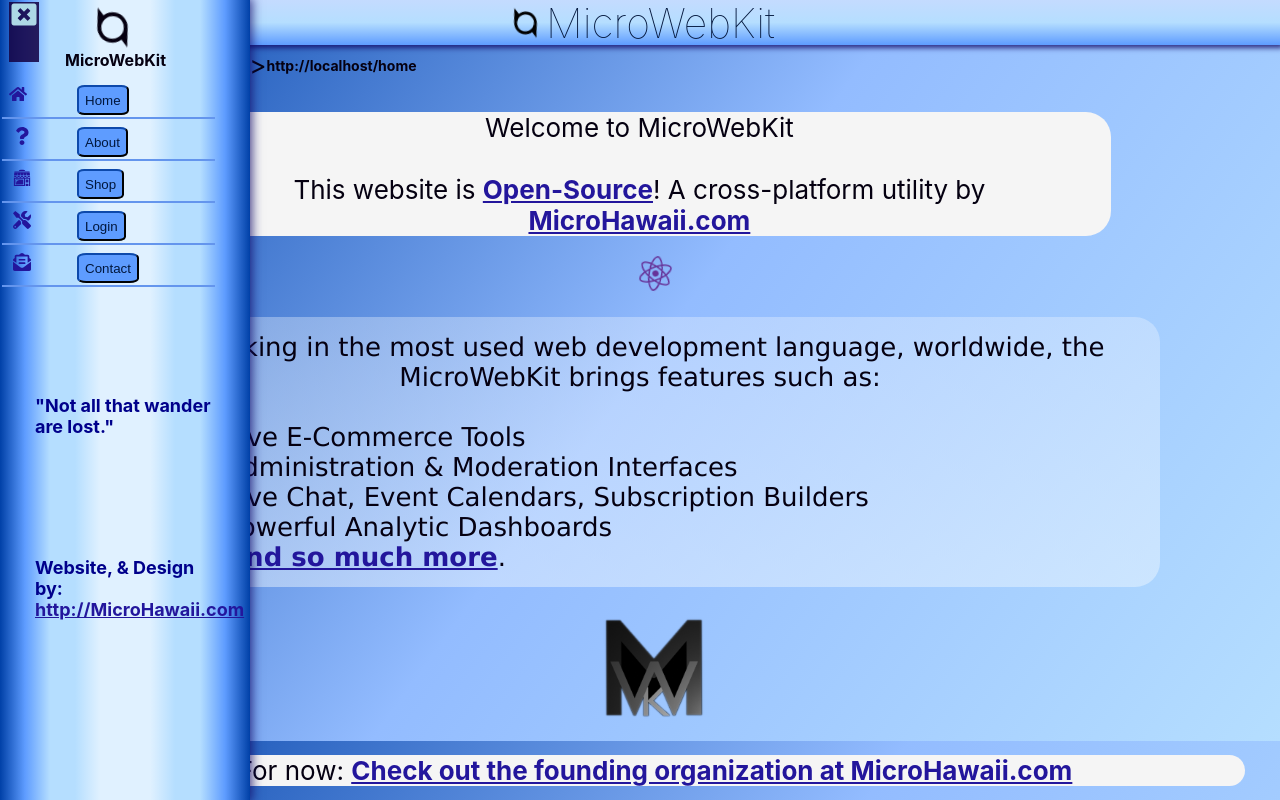
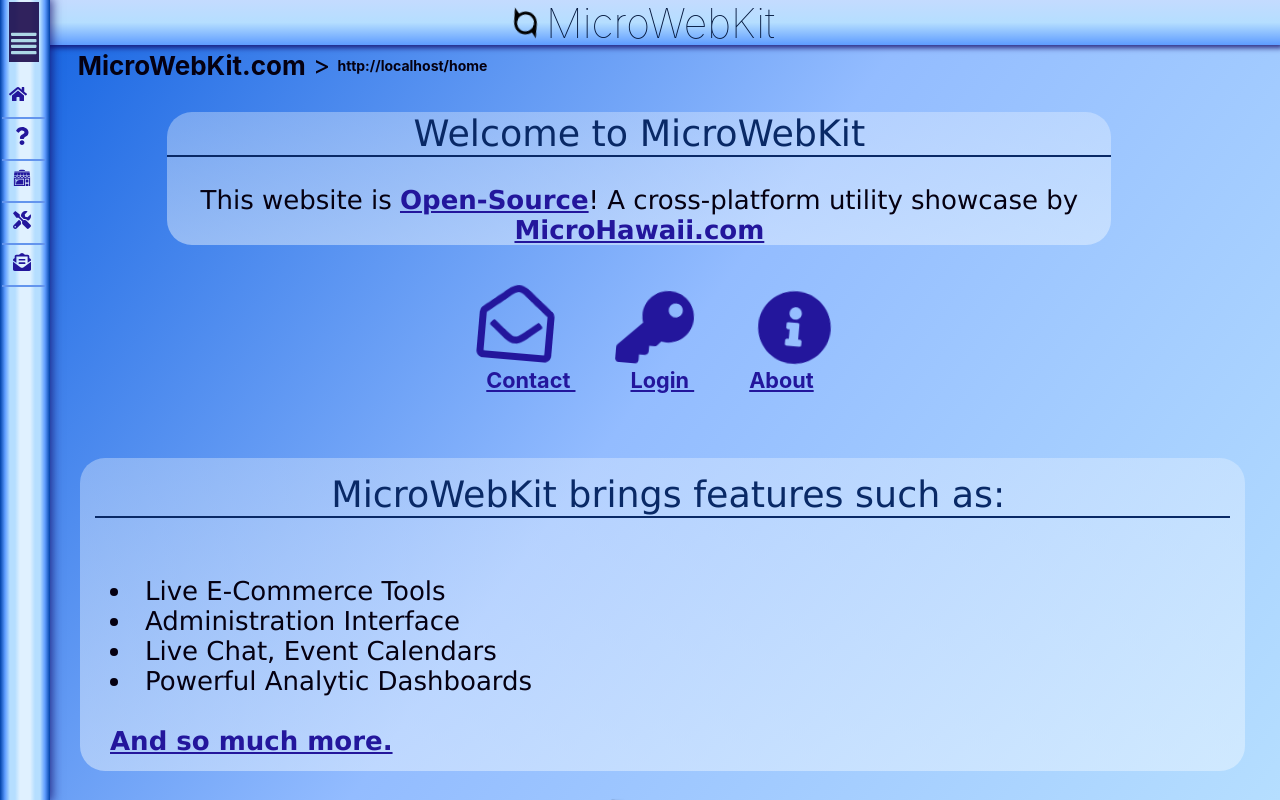
Before and after one commit to JasonHoku/MicroWebKit, a React (Create React App) app: page /home in a window 1280 px wide. Shown: the top 800 px of the page. Built offline with nearby package versions, Linux system fonts and the light colour scheme.

Commit message:
Front Page Improve

```diff
--- a/src/App.css
+++ b/src/App.css
@@ -30,12 +30,21 @@
   margin: 0;
   position: relative;
   color: rgb(5, 0, 17);
-  background: linear-gradient(0.85turn, #b5deff, #93bcff, #0040a7);
+  background: linear-gradient(0.85turn, #b5deff, #93bcff, #1060e0) fixed;
 }
 .App {
   position: absolute;
   top: 50px;
   left: 50px;
+}
+
+.HomeFooter {
+  background: #dcf5ff;
+  width: 100%;
+  position: absolute;
+  z-index: 2;
+  bottom: 0;
+  left: 0;
 }
 .zoom :hover {
   text-size-adjust: 105%;
@@ -50,30 +59,37 @@
   width: 100px;
   height: 100px;
   position: relative;
-  animation: myfirst 5s ease-in-out 2s infinite alternate;
+  animation: myfirst 3s ease-in-out 1s infinite alternate;
+}
+
+.frontIcons {
+  animation: myfirst 3s ease-in-out 1s infinite alternate;
+}
+.frontIcons2 {
+  animation: myfirst 3s ease-in-out 1s infinite alternate;
 }
 
 @keyframes myfirst {
   0% {
     transform: translateX(0%);
   }
-  15% {
-    transform: translateX(-25%) rotate(-5deg);
-  }
-  30% {
-    transform: translateX(20%) rotate(3deg);
-  }
-  45% {
-    transform: translateX(-15%) rotate(-3deg);
-  }
-  60% {
-    transform: translateX(10%) rotate(2deg);
-  }
-  75% {
-    transform: translateX(-5%) rotate(-1deg);
+  50% {
+    transform: translateX(-0%) rotate(5deg);
   }
   100% {
-    transform: translateX(0%);
+    transform: translateX(-0%) rotate(-5deg);
+  }
+}
+.fadeIn {
+  animation: FadeIn 3s ease-in-out 1s alternate;
+}
+
+@keyframes FadeIn {
+  0% {
+    opacity: 0;
+  }
+  100% {
+    opacity: 1;
   }
 }
 .MainAnimation-appear {
@@ -153,10 +169,13 @@
 }
 
 button {
-  background-color: #5e9cff;
+  background: linear-gradient(#c4dbff, #b5deff, #5e9cff);
   border-radius: 15%;
-  border-color: #072557;
+  border-color: #07245793;
+  font-weight: 555;
   color: #00173d;
+  font-size: 80%;
+  font-family: "Arial Narrow Bold", sans-serif;
   height: 30px;
 }
 .UI {
@@ -265,3 +284,11 @@
   color: cornflowerblue;
   box-shadow: 0px 2px 0px;
 }
+.horSepPage {
+  width: 100%;
+  position: relative;
+  color: rgb(9, 41, 102);
+  font-size: 140%;
+  font-weight: 599;
+  box-shadow: 0px 2px 0px;
+}
--- a/src/Pages/home.js
+++ b/src/Pages/home.js
@@ -1,5 +1,10 @@
 import { CSSTransitionGroup } from "react-transition-group";
-import { FaReact, Fa500Px } from "react-icons/fa";
+import {
+  FaReact,
+  FaInfoCircle,
+  FaKey,
+  FaRegEnvelopeOpen,
+} from "react-icons/fa";
 import { Fragment } from "react";
 function Home() {
   return (
@@ -12,7 +17,7 @@
           position: "relative",
         }}
       >
-        <b>MicroWebKit</b> &gt;
+        <b>MicroWebKit.com</b> &gt;{" "}
         <b>
           <small
             style={{
@@ -49,39 +54,31 @@
             style={{
               border: "5px",
               borderRadius: "25px",
-              backgroundColor: "whitesmoke",
             }}
           >
             <div
+              className="midBlurb"
               style={{
                 border: "5px",
                 borderRadius: "25px",
                 width: "80%",
-                backgroundColor: "whitesmoke",
                 left: window.outerWidth * 0.08,
                 position: "relative",
                 textAlign: "center",
                 borderSpacing: "15px",
               }}
             >
-              <div
-                style={{
-                  marginLeft: "15px",
-                  marginRight: "15px",
-                }}
-              >
-                Welcome to MicroWebKit
-                <br />
+              <div style={{}}>
+                <div className="horSepPage">Welcome to MicroWebKit</div>
                 <br />
                 This website is{" "}
                 <a href="https://github.com/JasonHoku/MicroWebKit">
                   Open-Source
                 </a>
-                ! A cross-platform utility by{" "}
+                ! A cross-platform utility showcase by{" "}
                 <a href="https://microhawaii.com/">MicroHawaii.com</a>
               </div>
             </div>
-
             <div
               style={{
                 textAlign: "center",
@@ -89,25 +86,75 @@
                 marginRight: "15px",
               }}
             >
-              <FaReact
-                size="35px"
-                className="App-logo"
+              <a href="/contact">
+                <FaRegEnvelopeOpen
+                  size="75px"
+                  className="frontIcons"
                   alt="logo"
                   style={{
-                  height: "75px",
-                  color: "rebeccapurple",
+                    height: "125px",
+                    color: "rgb(35, 22, 156)",
+                    marginTop: "15px",
+                    marginBottom: "5px",
                     position: "relative",
                   }}
                 />
+              </a>
+              <a href="/login">
+                <FaKey
+                  size="75px"
+                  className="frontIcons2 "
+                  alt="logo"
+                  style={{
+                    height: "125px",
+                    marginLeft: window.innerWidth * 0.05,
+                    marginRight: window.innerWidth * 0.05,
+                    color: "rgb(35, 22, 156)",
+                    position: "relative",
+                  }}
+                />
+              </a>
+              <a href="/about">
+                <FaInfoCircle
+                  size="75px"
+                  className="frontIcons"
+                  alt="logo"
+                  style={{
+                    height: "125px",
+                    color: "rgb(35, 22, 156)",
+                    position: "relative",
+                  }}
+                />
+              </a>
             </div>
+            <div
+              style={{
+                textAlign: "center",
+                marginLeft: "15px",
+                marginRight: "15px",
+                top: "-33px",
+                left: "-5px",
+                position: "relative",
+              }}
+            >
+              <small>
+                <a href="/contact">Contact </a>
                 <span
                   style={{
-                border: "5px",
-                borderRadius: "25px",
-                width: "min-content",
-                backgroundColor: "whitesmoke",
+                    height: "125px",
+                    width: "75px",
+                    marginLeft: "55px",
+                    marginRight: "55px",
+                    position: "relative",
                   }}
                 >
+                  <a href="/login">Login </a>
+                </span>
+
+                <a href="/about">About</a>
+              </small>
+            </div>
+            <br />
             <div
               className="midBlurb"
               style={{
@@ -115,8 +162,7 @@
                 borderRadius: "25px",
                 width: "auto",
                 textAlign: "center",
-                  marginLeft: "55px",
-                  marginRight: "85px",
+                marginLeft: "15px",
                 borderSpacing: "15px",
               }}
             >
@@ -128,9 +174,10 @@
                   marginRight: "15px",
                 }}
               >
-                  &nbsp; Working in the most used web development language,
-                  worldwide, the MicroWebKit brings features such as: <br />{" "}
-                  <br />
+                <div className="horSepPage">
+                  &nbsp;MicroWebKit brings features such as:{" "}
+                </div>
+                <br /> <br />
                 <div
                   style={{
                     border: "5px",
@@ -138,21 +185,19 @@
                     backgroundColor: "transparent",
                     width: "auto",
                     textAlign: "left",
-                      marginLeft: "55px",
-                      marginRight: "75px",
+                    marginLeft: "15px",
                     borderSpacing: "15px",
                   }}
                 >
                   <li> Live E-Commerce Tools</li>
-                    <li> Administration &amp; Moderation Interfaces</li>
-                    <li> Live Chat, Event Calendars, Subscription Builders</li>
+                  <li> Administration Interface</li>
+                  <li> Live Chat, Event Calendars</li>
                   <li> Powerful Analytic Dashboards</li>
-                    <li>
+                  <br />
                   <a href="https://github.com/JasonHoku/MicroWebKit">
-                        And so much more
+                    And so much more.
                   </a>
-                      .
-                    </li>
+                  <br />
                 </div>
                 <br />
               </div>
@@ -213,9 +258,8 @@
                   marginRight: "15px",
                 }}
               >
-                  For now:{" "}
                 <a href="https://microhawaii.com/">
-                    Check out the founding organization at MicroHawaii.com
+                  Check out the founding organization: MicroHawaii.com
                 </a>
                 <br />
               </div>
@@ -227,10 +271,26 @@
                 }}
               ></div>
             </div>
-            </span>
+            <br /> <br />
+            <br /> <br />
+            <br /> <br />
+            <br />
           </span>
         </CSSTransitionGroup>
       </CSSTransitionGroup>
+      <div className="HomeFooter fadeIn">
+        <div
+          style={{
+            textAlign: "center",
+            paddingLeft: "55px",
+          }}
+        >
+          MicroWebKit® 2020 <br />
+          <br />
+          <a href="MicroHawaii.com">MicroHawaii.com</a> +{" "}
+          <a href="PrettyCoolPattern.com"> PrettyCoolPattern</a>
+        </div>
+      </div>
     </Fragment>
   );
 }
--- a/src/UI/AppSidebar.js
+++ b/src/UI/AppSidebar.js
@@ -34,8 +34,10 @@
       document.getElementById("SliderOpenIcon").hidden = true;
 
       let sideBarVar = document.getElementById("appSidebar");
-      document.getElementById("sidebarBlurb").hidden = false;
-      document.getElementById("sidebarBlurb2").hidden = false;
+      setTimeout(() => {
+        document.getElementById("sidebarBlurb").hidden = false;
+        document.getElementById("sidebarBlurb2").hidden = false;
+      }, 800);
 
       if (sideBarVar.className.indexOf("appSidebar inactiveSidebar")) {
         sideBarVar.className = "appSidebar active";
@@ -64,6 +66,10 @@
       document.getElementById("SliderOpenIcon").hidden = false;
       document.getElementById("sidebarBlurb").hidden = true;
       document.getElementById("sidebarBlurb2").hidden = true;
+      setTimeout(() => {
+        document.getElementById("sidebarBlurb").hidden = true;
+        document.getElementById("sidebarBlurb2").hidden = true;
+      }, 800);
     }
     this.setState({ sideBarVar: 2 });
   }
@@ -85,6 +91,10 @@
       document.getElementById("SliderOpenIcon").hidden = false;
       document.getElementById("sidebarBlurb").hidden = true;
       document.getElementById("sidebarBlurb2").hidden = true;
+      setTimeout(() => {
+        document.getElementById("sidebarBlurb").hidden = true;
+        document.getElementById("sidebarBlurb2").hidden = true;
+      }, 800);
       this.setState({ sideBarVar: 1 });
     }
     if (this.state.sideBarVar === 1) {
@@ -99,8 +109,10 @@
       document.getElementById("SliderCloseIcon").hidden = false;
       document.getElementById("SliderOpenIcon").style.zIndex = 0;
       document.getElementById("SliderOpenIcon").hidden = true;
-      document.getElementById("sidebarBlurb").hidden = false;
-      document.getElementById("sidebarBlurb2").hidden = false;
+      setTimeout(() => {
+        document.getElementById("sidebarBlurb").hidden = false;
+        document.getElementById("sidebarBlurb2").hidden = false;
+      }, 800);
 
       let sideBarVar = document.getElementById("appSidebar");
       if (sideBarVar.className.indexOf("appSidebar inactiveSidebar")) {
@@ -213,6 +225,21 @@
             MicroWebKit
           </b>
         </div>
+        {
+          //Sidebar Button Overlay
+        }
+        <div
+          onClick={this.toggleSidebar}
+          className="SliderButtonLay"
+          style={{
+            height: "75px",
+            width: "50px",
+            zIndex: 223,
+            position: "absolute",
+            color: "transparent",
+            backgroundColor: "transparent",
+          }}
+        ></div>
 
         {
           //Sidebar Background Section
@@ -402,7 +429,7 @@
                 color: "darkblue",
                 paddingTop: "10px",
                 paddingRight: "35px",
-                paddingLeft: "35px",
+                paddingLeft: "25px",
               }}
             >
               Website, &amp; Design by: <br />
```
Also changed, not shown: 1 other file (tests, documents, lock files or other folders). Lines whose indentation alone changed are shown as unchanged.
